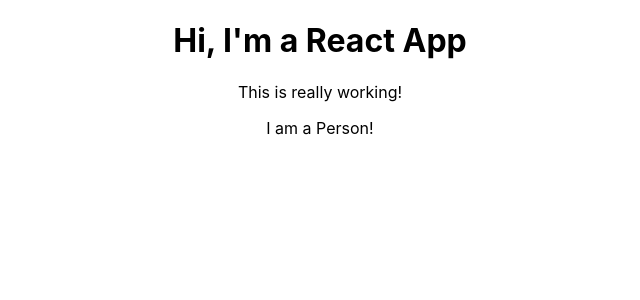
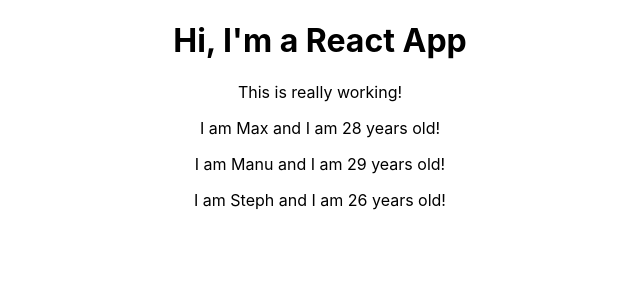
Before and after one commit to lshawa/react-guide, a React (Create React App) app: page / in a window 1280 px wide. Shown: the top 300 px of the page, without its empty margins (320-960 px from the left). Built offline with nearby package versions, Linux system fonts and the light colour scheme.

Commit message:
output dynamic content using props.

```diff
--- a/src/App.js
+++ b/src/App.js
@@ -7,7 +7,20 @@
       <div className="App">
         <h1>Hi, I'm a React App</h1>
         <p>This is really working!</p>
-        <Person/>
+        <Person
+          name = "Max"
+          age = "28"
+        />
+        <Person name = "Manu" age = "29">
+          My hobbies: Racing
+        </Person>
+
+
+        <Person
+          name = "Steph"
+          age = "26"
+        />
+
       </div>
 
     );
--- a/src/Person/Person.js
+++ b/src/Person/Person.js
@@ -1,8 +1,8 @@
 import React from 'react';
 
 //component is a function returning some jsx
-const person = () => {
-    return <p>I am a Person!</p>
+const person = (props) => {
+    return <p>I am {props.name} and I am {props.age} years old!</p>
 }
 
 export default person;
```
